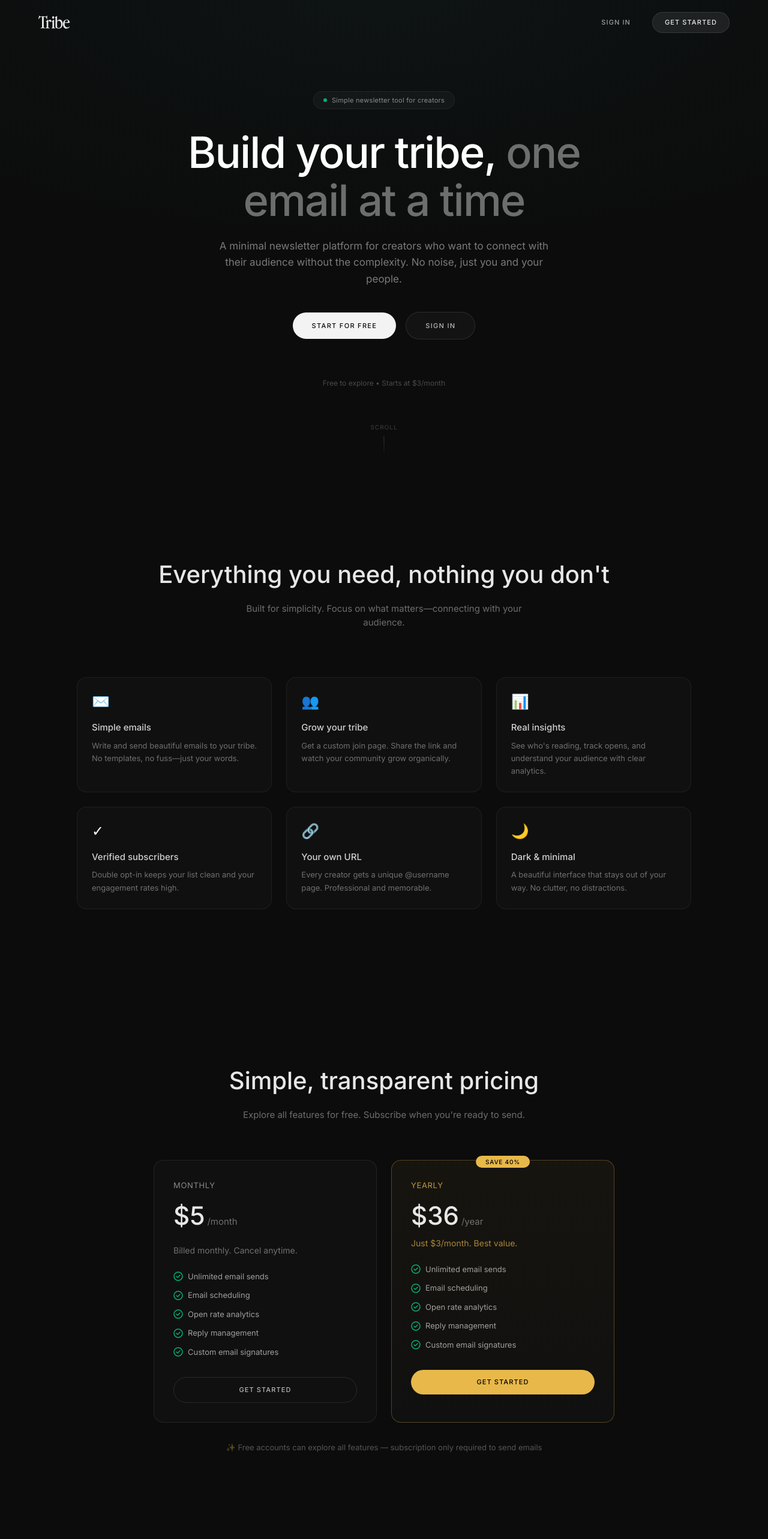
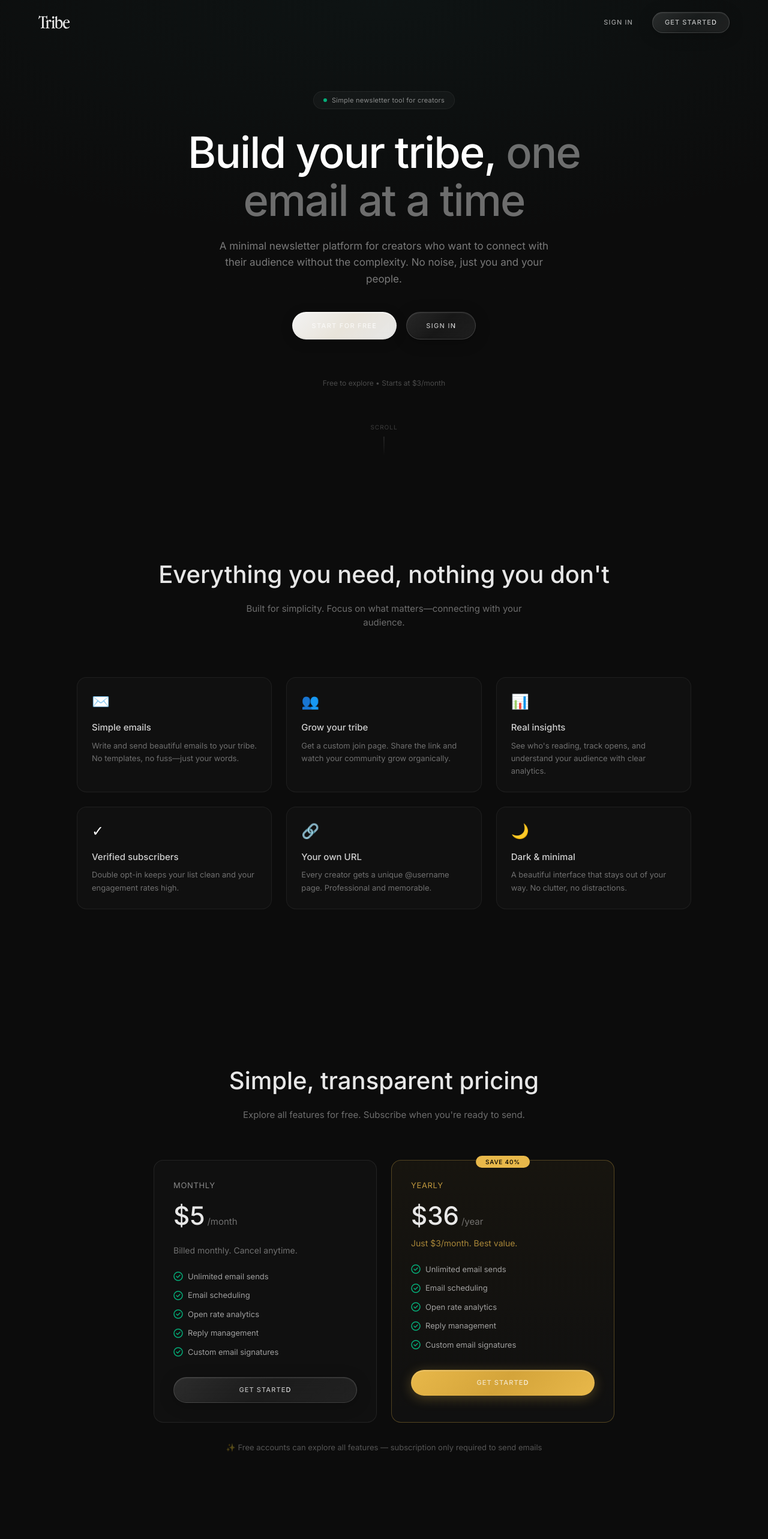
Before and after one commit to matcreates/tribe, a Next.js app: page / in a window 1280 px wide. Shown: the top 2566 px of the page at 60% size. Built offline with nearby package versions, Linux system fonts and the light colour scheme; no server answers.

Commit message:
Update landing page buttons with glass effect styling

```diff
--- a/src/app/globals.css
+++ b/src/app/globals.css
@@ -172,3 +172,80 @@
   opacity: 0.4;
   cursor: not-allowed;
 }
+
+/* Primary CTA button - white/cream with glass effect */
+.btn-glass-primary {
+  position: relative;
+  overflow: hidden;
+  background: linear-gradient(
+    135deg,
+    rgba(255, 255, 255, 0.95) 0%,
+    rgba(245, 240, 230, 0.95) 50%,
+    rgba(255, 255, 255, 0.9) 100%
+  );
+  color: rgb(12, 12, 12);
+  border: 1px solid rgba(255, 255, 255, 0.3);
+  backdrop-filter: blur(8px);
+  box-shadow:
+    0 4px 20px rgba(0, 0, 0, 0.2),
+    0 1px 1px rgba(255, 255, 255, 0.8) inset,
+    0 -1px 1px rgba(0, 0, 0, 0.05) inset;
+  transition: all 0.3s ease;
+}
+
+.btn-glass-primary:hover {
+  transform: translateY(-1px);
+  box-shadow:
+    0 6px 25px rgba(0, 0, 0, 0.25),
+    0 1px 1px rgba(255, 255, 255, 0.9) inset,
+    0 -1px 1px rgba(0, 0, 0, 0.05) inset;
+}
+
+.btn-glass-primary .btn-glass-text::before {
+  background: linear-gradient(
+    90deg,
+    transparent 0%,
+    rgba(0, 0, 0, 0.3) 50%,
+    transparent 100%
+  );
+  background-size: 200% 100%;
+  -webkit-background-clip: text;
+  background-clip: text;
+}
+
+/* Gold accent button */
+.btn-glass-gold {
+  position: relative;
+  overflow: hidden;
+  background: linear-gradient(
+    135deg,
+    #E8B84A 0%,
+    #D4A43A 50%,
+    #E8B84A 100%
+  );
+  color: rgb(12, 12, 12);
+  border: 1px solid rgba(232, 184, 74, 0.5);
+  box-shadow:
+    0 4px 20px rgba(232, 184, 74, 0.3),
+    0 1px 1px rgba(255, 255, 255, 0.3) inset;
+  transition: all 0.3s ease;
+}
+
+.btn-glass-gold:hover {
+  transform: translateY(-1px);
+  box-shadow:
+    0 6px 25px rgba(232, 184, 74, 0.4),
+    0 1px 1px rgba(255, 255, 255, 0.4) inset;
+}
+
+.btn-glass-gold .btn-glass-text::before {
+  background: linear-gradient(
+    90deg,
+    transparent 0%,
+    rgba(255, 255, 255, 0.5) 50%,
+    transparent 100%
+  );
+  background-size: 200% 100%;
+  -webkit-background-clip: text;
+  background-clip: text;
+}
--- a/src/app/page.tsx
+++ b/src/app/page.tsx
@@ -15,7 +15,7 @@
       <nav className="fixed top-0 left-0 right-0 z-50 px-6 py-5">
         <div className="max-w-6xl mx-auto flex items-center justify-between">
           <TribeLogo className="h-[22px] w-auto text-white/90" />
-          <div className="flex items-center gap-4">
+          <div className="flex items-center gap-3">
             <Link
               href="/login"
               className="px-5 py-2 text-[11px] font-medium tracking-[0.1em] uppercase text-white/60 hover:text-white/90 transition-colors"
@@ -24,10 +24,9 @@
             </Link>
             <Link
               href="/signup"
-              className="px-5 py-2 rounded-full text-[11px] font-medium tracking-[0.1em] uppercase text-white/90 hover:opacity-90 transition-opacity border border-white/10"
-              style={{ background: 'rgba(255, 255, 255, 0.08)' }}
+              className="px-5 py-2 rounded-full text-[11px] font-medium tracking-[0.1em] uppercase btn-glass"
             >
-              Get started
+              <span className="btn-glass-text">Get started</span>
             </Link>
           </div>
         </div>
@@ -71,17 +70,15 @@
           <div className="flex items-center justify-center gap-4">
             <Link
               href="/signup"
-              className="group px-8 py-3.5 rounded-full text-[11px] font-medium tracking-[0.12em] uppercase transition-all hover:scale-[1.02]"
-              style={{ background: 'rgba(255, 255, 255, 0.95)', color: 'rgb(12, 12, 12)' }}
+              className="px-8 py-3.5 rounded-full text-[11px] font-medium tracking-[0.12em] uppercase btn-glass-primary"
             >
-              Start for free
+              <span className="btn-glass-text">Start for free</span>
             </Link>
             <Link
               href="/login"
-              className="px-8 py-3.5 rounded-full text-[11px] font-medium tracking-[0.12em] uppercase text-white/70 hover:text-white/90 transition-colors border border-white/10"
-              style={{ background: 'rgba(255, 255, 255, 0.03)' }}
+              className="px-8 py-3.5 rounded-full text-[11px] font-medium tracking-[0.12em] uppercase btn-glass"
             >
-              Sign in
+              <span className="btn-glass-text">Sign in</span>
             </Link>
           </div>
 
@@ -197,9 +194,9 @@
               </div>
               <Link
                 href="/signup"
-                className="block w-full py-3 rounded-full text-center text-[11px] font-medium tracking-[0.1em] uppercase border border-white/[0.1] text-white/70 hover:bg-white/[0.05] transition-colors"
+                className="block w-full py-3 rounded-full text-center text-[11px] font-medium tracking-[0.1em] uppercase btn-glass"
               >
-                Get started
+                <span className="btn-glass-text">Get started</span>
               </Link>
             </div>
 
@@ -237,10 +234,9 @@
               </div>
               <Link
                 href="/signup"
-                className="block w-full py-3 rounded-full text-center text-[11px] font-medium tracking-[0.1em] uppercase transition-all hover:opacity-90"
-                style={{ background: '#E8B84A', color: '#000' }}
+                className="block w-full py-3 rounded-full text-center text-[11px] font-medium tracking-[0.1em] uppercase btn-glass-gold"
               >
-                Get started
+                <span className="btn-glass-text">Get started</span>
               </Link>
             </div>
           </div>
@@ -266,10 +262,9 @@
           </p>
           <Link
             href="/signup"
-            className="inline-block px-10 py-4 rounded-full text-[11px] font-medium tracking-[0.12em] uppercase transition-all hover:scale-[1.02]"
-            style={{ background: 'rgba(255, 255, 255, 0.95)', color: 'rgb(12, 12, 12)' }}
+            className="inline-block px-10 py-4 rounded-full text-[11px] font-medium tracking-[0.12em] uppercase btn-glass-primary"
           >
-            Get started for free
+            <span className="btn-glass-text">Get started for free</span>
           </Link>
         </div>
       </section>
```
